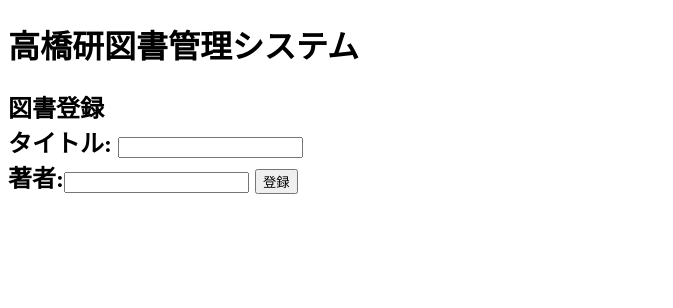
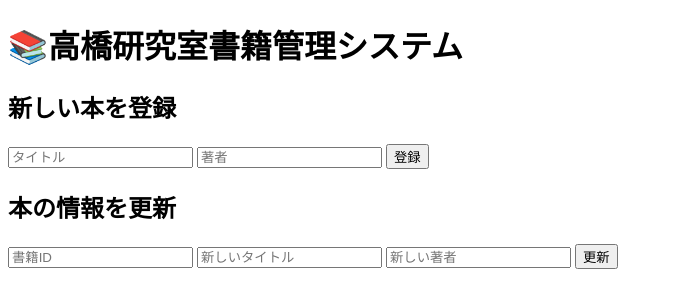
Before and after one commit to hiyosou/library-system, a Flask app: page / in a window 1280 px wide. Shown: the top 308 px of the page, without its empty margins (0-673 px from the left). Run offline with Flask 3, Linux system fonts and the light colour scheme.

Commit message:
貸し出しの削除、PUSH,PUTのjavascriptでの実装

```diff
--- a/app/templates/index.html
+++ b/app/templates/index.html
@@ -1,17 +1,66 @@
 <!DOCTYPE html>
-<html>
+<html lang="ja">
 <head>
     <meta charset="UTF-8">
-    <title>高橋研図書管理システム</title>
+    <title>Book Manager</title>
 </head>
 <body>
-    <h1>高橋研図書管理システム</h1>
-    <h2>図書登録</h2\>
-    <form action="/books" method="POST">
-        タイトル: <input type="text" name="title">
-        <br>
-        著者:<input type="text" name="auther">
-        <input type="submit" value="登録">
+    <h1>📚高橋研究室書籍管理システム</h1>
+
+
+    <h2>新しい本を登録</h2>
+    <form id="addBookForm">
+        <input type="text" id="title" placeholder="タイトル" required>
+        <input type="text" id="author" placeholder="著者" required>
+        <button type="submit">登録</button>
     </form>
+    <div id="pushresult" style="margin-top:20px; color:green;"></div>
+    <script>
+         document.getElementById("addBookForm").addEventListener("submit", async (event) => {
+            event.preventDefault();
+
+            const title = document.getElementById("title").value;
+            const author = document.getElementById("author").value;
+
+            const response = await fetch("/books", {
+                method: "POST",
+                headers: {"Content-Type": "application/json"},
+                body: JSON.stringify({ title, author })
+            });
+
+            const data = await response.json();
+            document.getElementById("pushresult").innerText = data.message;
+        });
+    </script>
+
+    <h2>本の情報を更新</h2>
+    <form id="updateBookForm">
+        <input type="number" id="updateId" placeholder="書籍ID" required>
+        <input type="text" id="newTitle" placeholder="新しいタイトル">
+        <input type="text" id="newAuthor" placeholder="新しい著者">
+        <button type="submit">更新</button>
+    </form>
+    <div id="putresult" style="margin-top:20px; color:green;"></div>
+
+<script>
+         document.getElementById("updateBookForm").addEventListener("submit", async (event) => {
+            event.preventDefault();
+
+            const id = document.getElementById("updateId").value;
+            const newTitle = document.getElementById("newTitle").value;
+            const newAuthor = document.getElementById("newAuthor").value;
+
+            const response = await fetch(`/books/${id}`, {
+                method: "PUT",
+                headers: {"Content-Type": "application/json"},
+                body: JSON.stringify({ title: newTitle, author: newAuthor })
+            });
+
+            const data = await response.json();
+            document.getElementById("putresult").innerText = data.message;
+        });
+   </script>
+
+
 </body>
 </html>
```
